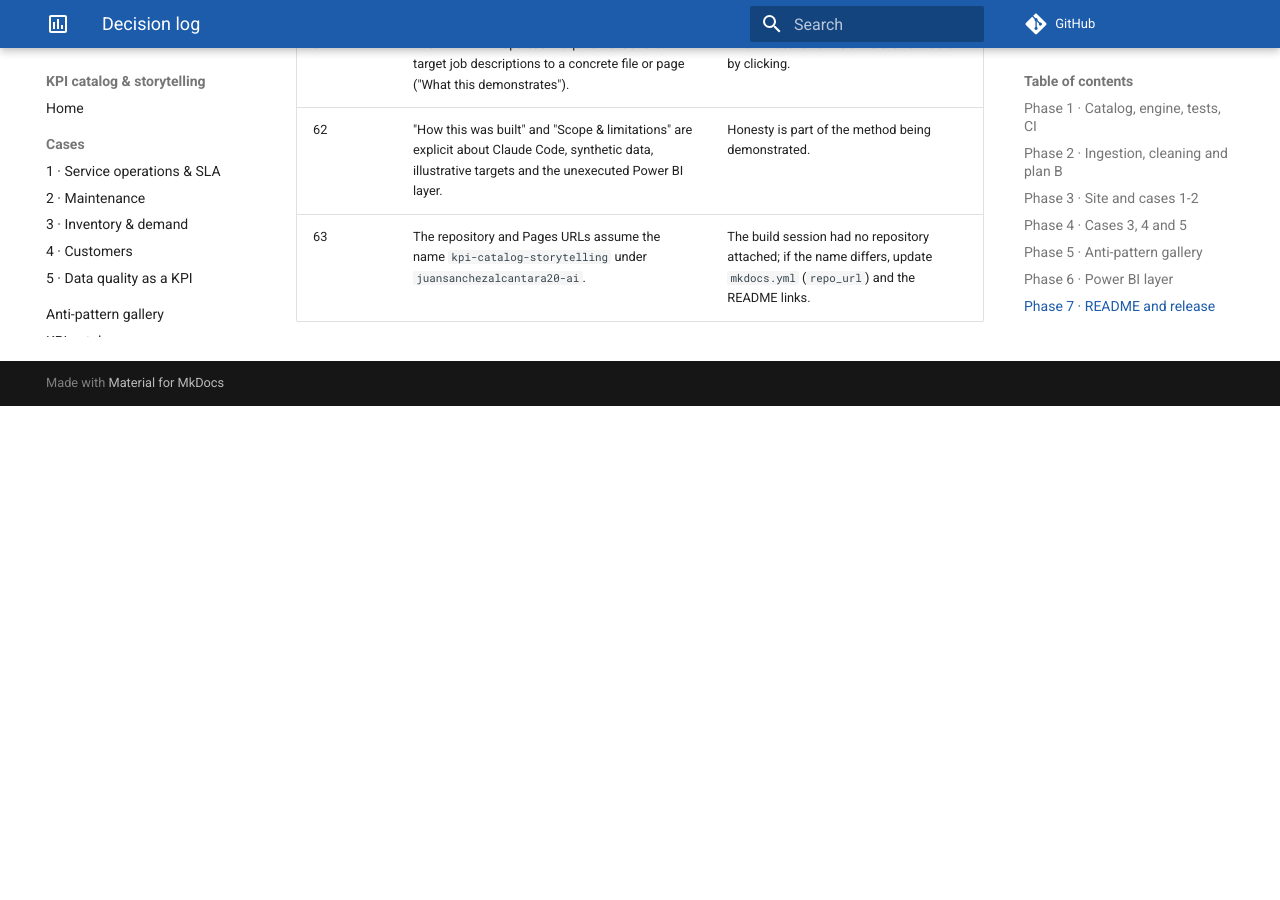
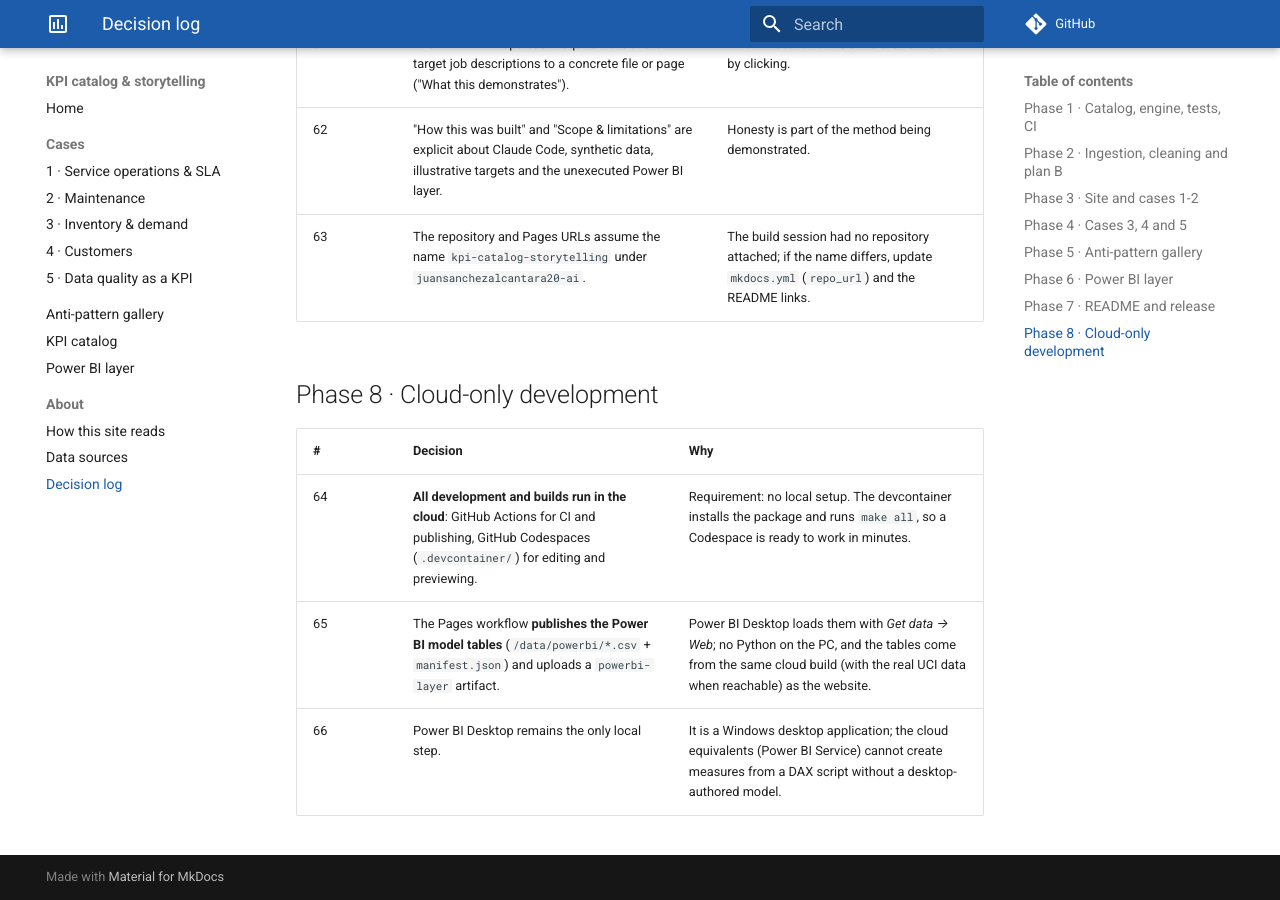
Before and after one commit to juansanchezalcantara20-ai/kpi-catalog-storytelling, an MkDocs documentation site: the page built from docs/DECISIONS.md, in a window 1280 px wide and 900 px high, scrolled down 7391 px. Built offline with MkDocs 1.6.1 and Material for MkDocs 9.7.7, drawn with Linux system fonts in a browser that asks for light colours; nearby versions of some CDN libraries; library files that are not in the unit come from our copies; comment, search, counter and statistics services are not loaded; before the commit the page ends 7797 px from its top, so only the background shows below that.

Commit message:
Cloud-only workflow: Codespaces devcontainer, Power BI tables published with the site and as an Actions artifact
Co-Authored-By: Claude Opus 5.5 <noreply@anthropic.com>
Claude-Session: https://claude.ai/code/session_01VLYUBQjPKxpc3p5w8GGKNZ

```diff
--- a/docs/DECISIONS.md
+++ b/docs/DECISIONS.md
@@ -100,3 +100,11 @@ decisions are appended at the end of each phase.
 | 61 | The README maps each requirement of the target job descriptions to a concrete file or page ("What this demonstrates"). | Five-minute review: claims are verifiable by clicking. |
 | 62 | "How this was built" and "Scope & limitations" are explicit about Claude Code, synthetic data, illustrative targets and the unexecuted Power BI layer. | Honesty is part of the method being demonstrated. |
 | 63 | The repository and Pages URLs assume the name `kpi-catalog-storytelling` under `juansanchezalcantara20-ai`. | The build session had no repository attached; if the name differs, update `mkdocs.yml` (`repo_url`) and the README links. |
+
+## Phase 8 · Cloud-only development
+
+| # | Decision | Why |
+|---|----------|-----|
+| 64 | **All development and builds run in the cloud**: GitHub Actions for CI and publishing, GitHub Codespaces (`.devcontainer/`) for editing and previewing. | Requirement: no local setup. The devcontainer installs the package and runs `make all`, so a Codespace is ready to work in minutes. |
+| 65 | The Pages workflow **publishes the Power BI model tables** (`/data/powerbi/*.csv` + `manifest.json`) and uploads a `powerbi-layer` artifact. | Power BI Desktop loads them with *Get data → Web*; no Python on the PC, and the tables come from the same cloud build (with the real UCI data when reachable) as the website. |
+| 66 | Power BI Desktop remains the only local step. | It is a Windows desktop application; the cloud equivalents (Power BI Service) cannot create measures from a DAX script without a desktop-authored model. |
--- a/src/kpistory/site/powerbi_page.py
+++ b/src/kpistory/site/powerbi_page.py
@@ -3,7 +3,7 @@
 from __future__ import annotations
 
 from ..engine import Engine, format_threshold
-from ..powerbi.export import FORMAT, HOME_TABLE, RELATIONSHIPS, measure_name
+from ..powerbi.export import DATA_URL, FORMAT, HOME_TABLE, RELATIONSHIPS, measure_name
 
 REPO = "https://github.com/juansanchezalcantara20-ai/kpi-catalog-storytelling/blob/main"
 
@@ -23,7 +23,7 @@ def build(engine: Engine) -> str:
         f"| [`powerbi/MODEL.md`]({REPO}/powerbi/MODEL.md) | Star schema: fact and dimension tables, columns and types, {len(RELATIONSHIPS)} relationships |\n"
         f"| [`powerbi/BUILD_CHECKLIST.md`]({REPO}/powerbi/BUILD_CHECKLIST.md) | Step-by-step assembly in Power BI Desktop, including a reconciliation step |\n"
         f"| [`powerbi/theme.json`]({REPO}/powerbi/theme.json) | The site's palette as a Power BI report theme |\n"
-        "| `powerbi/data/*.csv` | The model tables and `expected_values.csv` (Python results), written by `make data powerbi` |\n",
+        f"| [`data/powerbi/*.csv`]({DATA_URL}/manifest.json) on this site | The model tables and `expected_values.csv` (Python results), rebuilt by GitHub Actions on every push - load them in Power BI with *Get data → Web* |\n",
         "## Why this proves the point of the repository\n",
         "The DAX below is not written for Power BI: it is stored in `kpis/catalog.yaml` next to the definition, "
         "the Python function and the SQL. Parameters such as the 7-day backlog limit are substituted from the "
```
Also changed, not shown: README.md (+14 -2 lines), powerbi/BUILD_CHECKLIST.md (+10 -7 lines), 3 other files.
